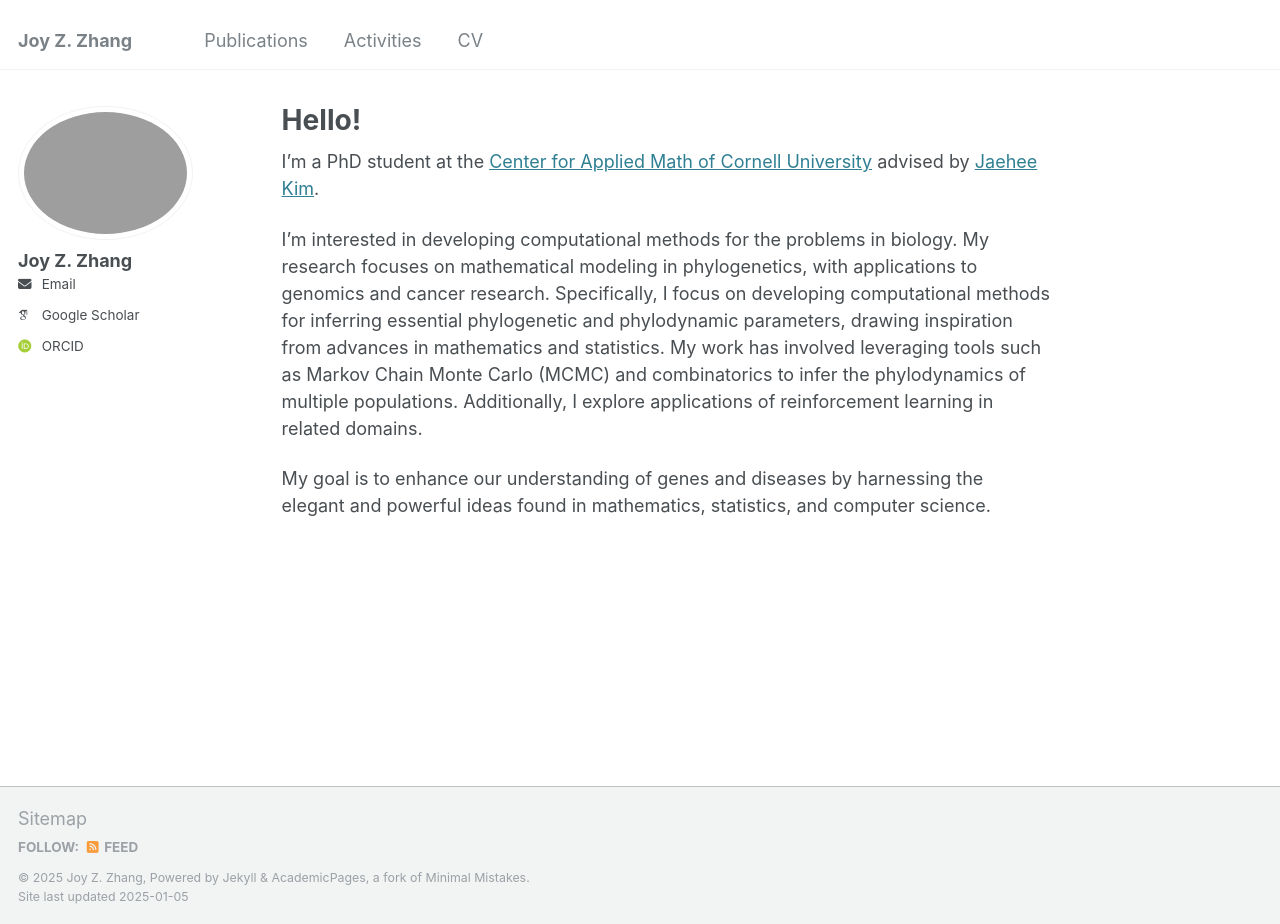
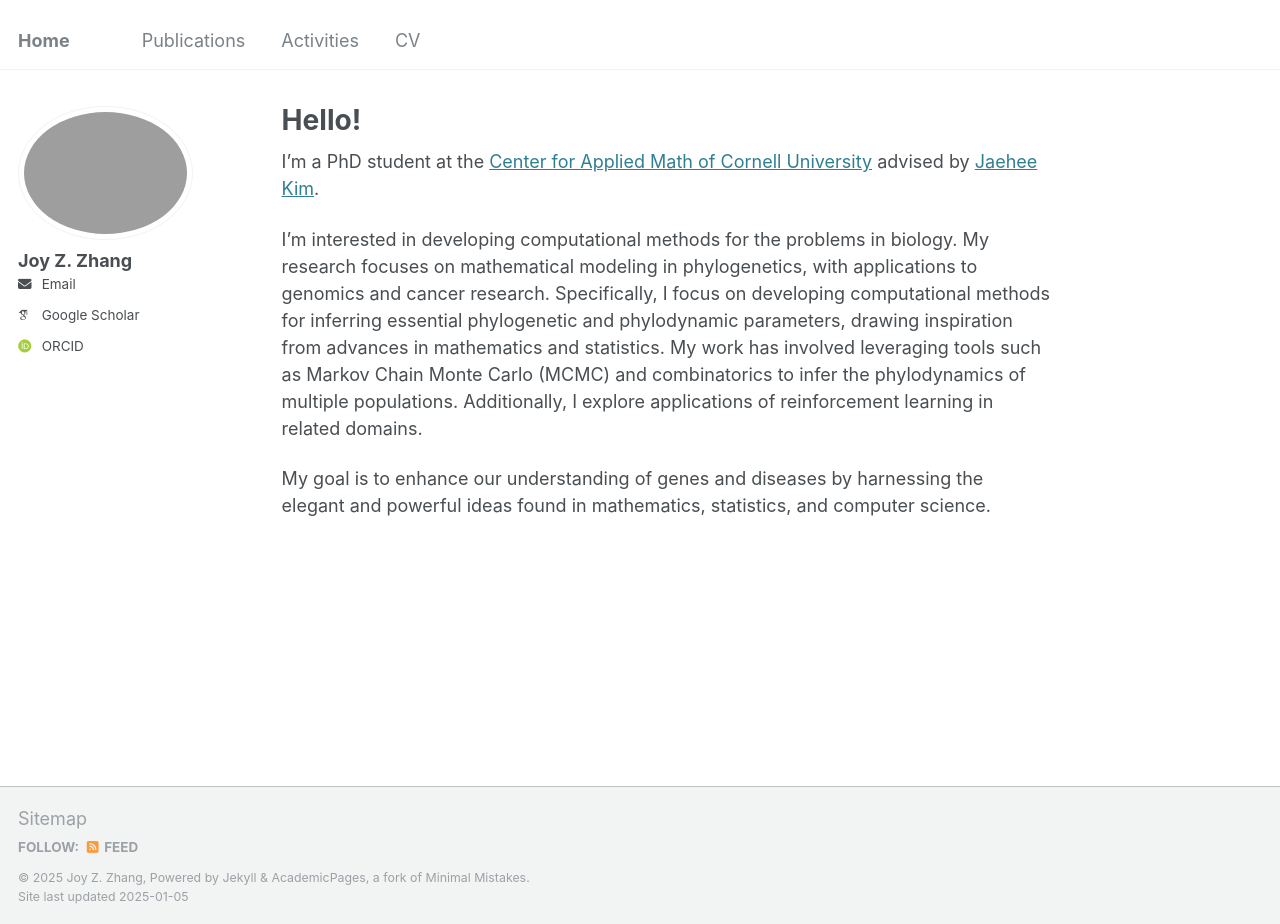
Before and after one commit to joy-zhang-38/joy-zhang-38.github.io, a Jekyll site: the page built from _pages/about.md, in a window 1280 px wide and 924 px high. Built offline with Jekyll 4.4.1, drawn with Linux system fonts in a browser that asks for light colours; some web fonts are replaced.

Commit message:
Update _config.yml

```diff
--- a/_config.yml
+++ b/_config.yml
@@ -8,7 +8,7 @@
 
 # Basic Site Settings
 locale                   : "en-US"
-title                    : "Joy Z. Zhang"
+title                    : "Home"
 title_separator          : "-"
 name                     : &name "Joy Z. Zhang"
 description              : &description "Joy Z. Zhang's personal website"
```
